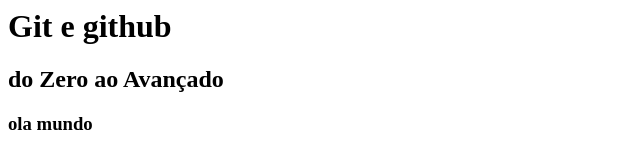
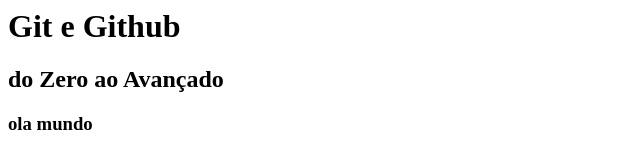
Before and after one commit to Mfreitas0/git_github_, a plain HTML site: page index.html in a window 1280 px wide. Shown: the full height of the page, 0-640 px from the left. Drawn offline with Linux system fonts and the light colour scheme.

Commit message:
Update index.html

```diff
--- a/index.html
+++ b/index.html
@@ -1,3 +1,3 @@
-<h1>Git e github</h1>
+<h1>Git e Github</h1>
 <h2>do Zero ao Avançado</h2>
 <h3>ola mundo</h3>
```
